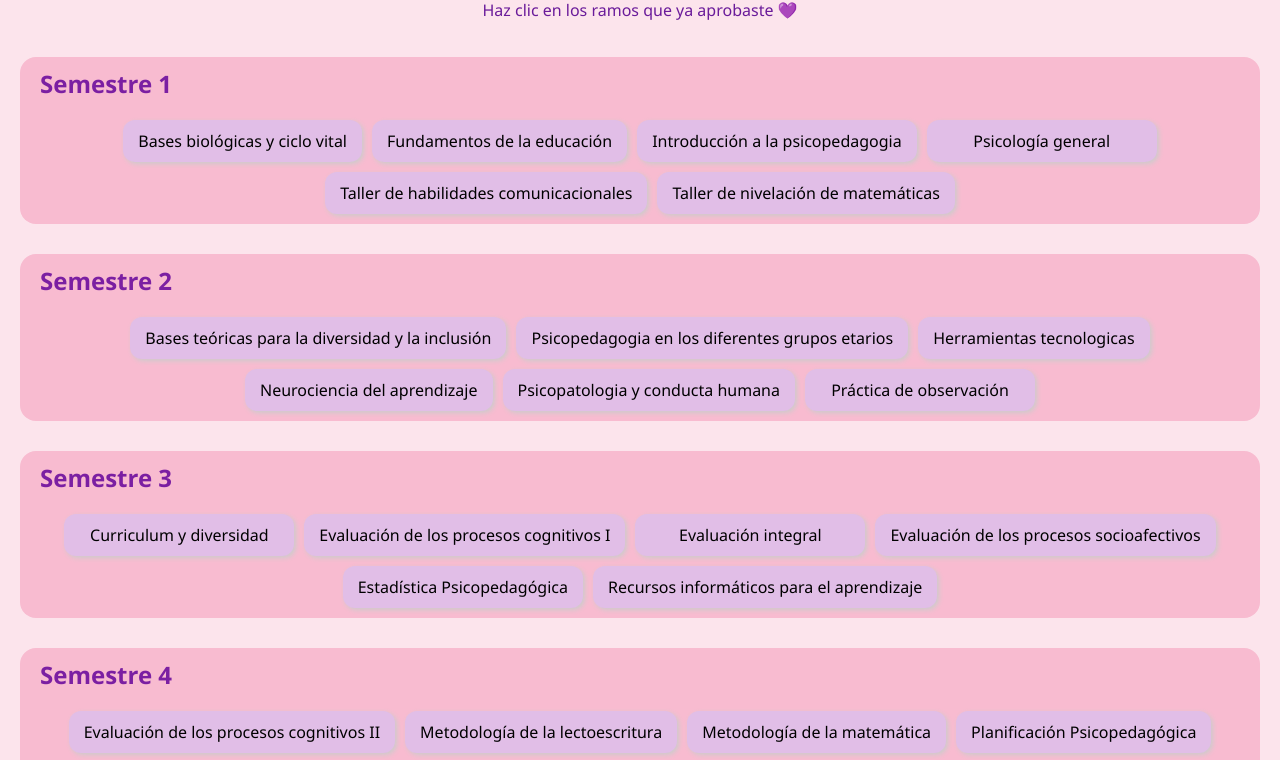
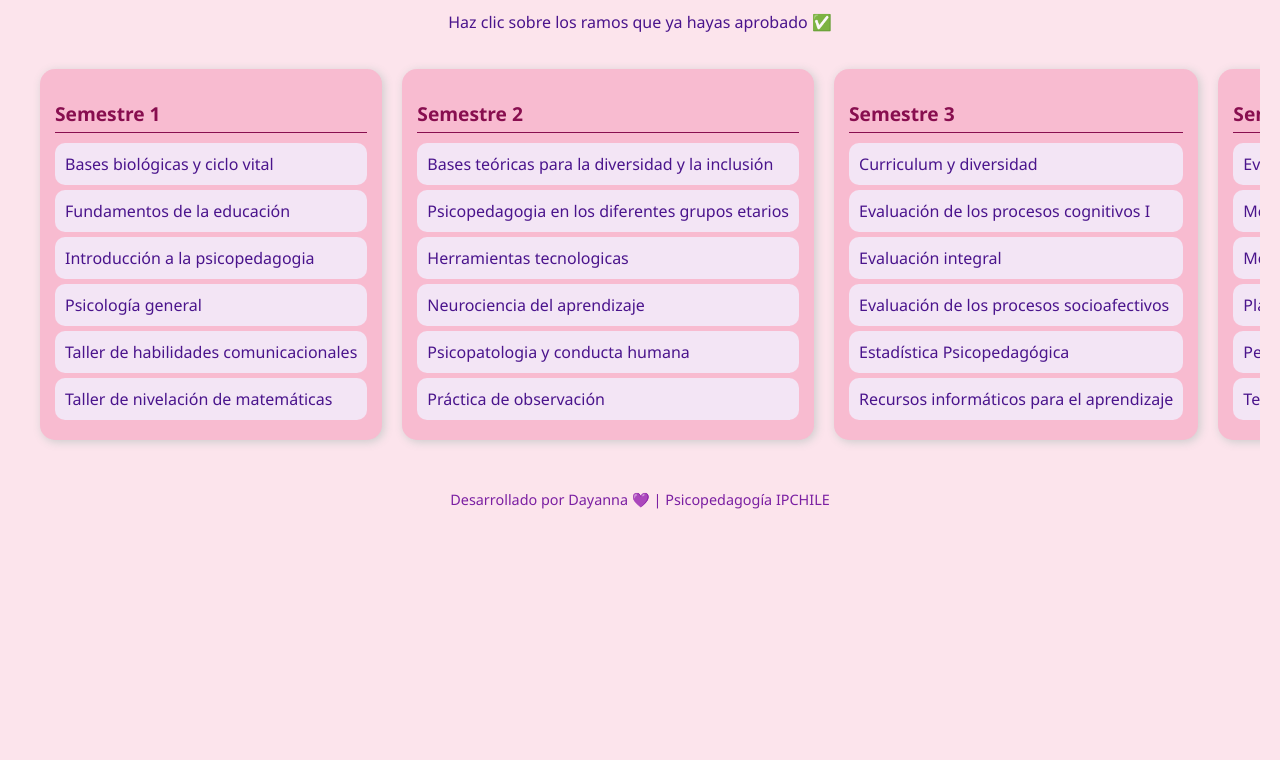
Before and after one commit to 2809-lpm/Malla-psicopedagogia-, a plain HTML site: page index.html in a window 1280 px wide. Shown: the part 95-855 px from the top of the page. After the commit the page ends 800 px from the top, so only its background shows below. Drawn offline with Linux system fonts and the light colour scheme.

Commit message:
Add files via upload

```diff
--- a/index.html
+++ b/index.html
@@ -1,69 +1,80 @@
-<!DOCTYPE html><html lang="es">
+
+<!DOCTYPE html>
+<html lang="es">
 <head>
-  <meta charset="UTF-8" />
-  <meta name="viewport" content="width=device-width, initial-scale=1.0" />
+  <meta charset="UTF-8">
   <title>Malla Psicopedagogía IPCHILE</title>
   <style>
     body {
-      font-family: 'Segoe UI', sans-serif;
+      font-family: "Segoe UI", sans-serif;
       background: #fce4ec;
+      color: #4a148c;
       margin: 0;
-      padding: 0;
-      text-align: center;
-    }
-    h1 {
-      color: #880e4f;
-      margin-top: 30px;
-    }
-    p {
-      color: #6a1b9a;
-    }
-    .malla-horizontal {
-      display: flex;
-      flex-direction: column;
-      gap: 30px;
       padding: 20px;
     }
+
+    h1 {
+      text-align: center;
+      color: #ad1457;
+    }
+
+    .semestres {
+      display: flex;
+      overflow-x: auto;
+      gap: 20px;
+      padding: 20px;
+    }
+
     .semestre {
-      display: flex;
-      flex-direction: row;
-      align-items: flex-start;
-      flex-wrap: wrap;
-      gap: 10px;
-      justify-content: center;
+      min-width: 250px;
       background: #f8bbd0;
+      border-radius: 15px;
+      padding: 15px;
+      box-shadow: 2px 2px 10px #ccc;
+      flex-shrink: 0;
+    }
+
+    .semestre h2 {
+      font-size: 1.2em;
+      color: #880e4f;
+      border-bottom: 1px solid #880e4f;
+      margin-bottom: 10px;
+      padding-bottom: 5px;
+    }
+
+    .ramo {
+      background: #f3e5f5;
+      margin: 5px 0;
       padding: 10px;
-      border-radius: 16px;
-    }
-    .semestre h2 {
-      width: 100%;
-      text-align: left;
-      color: #7b1fa2;
-      margin: 0 0 10px 10px;
-    }
-    .ramo {
-      background: #e1bee7;
-      padding: 10px 15px;
-      border-radius: 12px;
-      box-shadow: 2px 2px 5px #ccc;
+      border-radius: 10px;
       cursor: pointer;
       transition: 0.3s;
-      min-width: 200px;
-      text-align: center;
     }
+
     .ramo:hover {
       background: #ce93d8;
       color: white;
     }
+
     .aprobado {
-      background: #d1c4e9 !important;
+      background: #ba68c8 !important;
       text-decoration: line-through;
+    }
+
+    footer {
+      margin-top: 30px;
+      text-align: center;
+      font-size: 0.9em;
+      color: #7b1fa2;
     }
   </style>
 </head>
 <body>
   <h1>Malla Psicopedagogía IPCHILE</h1>
-  <p>Haz clic en los ramos que ya aprobaste 💜</p>  <div class="malla-horizontal"><div class="semestre">
+  <p style="text-align:center;">Haz clic sobre los ramos que ya hayas aprobado ✅</p>
+
+  <div class="semestres">
+    <div class="semestre">
       <h2>Semestre 1</h2>
       <div class="ramo" onclick="toggle(this)">Bases biológicas y ciclo vital</div>
       <div class="ramo" onclick="toggle(this)">Fundamentos de la educación</div>
@@ -72,7 +83,6 @@
       <div class="ramo" onclick="toggle(this)">Taller de habilidades comunicacionales</div>
       <div class="ramo" onclick="toggle(this)">Taller de nivelación de matemáticas</div>
     </div>
-
     <div class="semestre">
       <h2>Semestre 2</h2>
       <div class="ramo" onclick="toggle(this)">Bases teóricas para la diversidad y la inclusión</div>
@@ -82,7 +92,6 @@
       <div class="ramo" onclick="toggle(this)">Psicopatologia y conducta humana</div>
       <div class="ramo" onclick="toggle(this)">Práctica de observación</div>
     </div>
-
     <div class="semestre">
       <h2>Semestre 3</h2>
       <div class="ramo" onclick="toggle(this)">Curriculum y diversidad</div>
@@ -92,7 +101,6 @@
       <div class="ramo" onclick="toggle(this)">Estadística Psicopedagógica</div>
       <div class="ramo" onclick="toggle(this)">Recursos informáticos para el aprendizaje</div>
     </div>
-
     <div class="semestre">
       <h2>Semestre 4</h2>
       <div class="ramo" onclick="toggle(this)">Evaluación de los procesos cognitivos II</div>
@@ -102,7 +110,6 @@
       <div class="ramo" onclick="toggle(this)">Pensamiento innovador</div>
       <div class="ramo" onclick="toggle(this)">Tecnología y ambientes virtuales del aprendizaje</div>
     </div>
-
     <div class="semestre">
       <h2>Semestre 5</h2>
       <div class="ramo" onclick="toggle(this)">Evaluación de la lectoescritura</div>
@@ -112,7 +119,6 @@
       <div class="ramo" onclick="toggle(this)">Práctica de diagnóstico</div>
       <div class="ramo" onclick="toggle(this)">Psicopedagogia comunitaria</div>
     </div>
-
     <div class="semestre">
       <h2>Semestre 6</h2>
       <div class="ramo" onclick="toggle(this)">Intervención de las habilidades matemáticas I</div>
@@ -122,7 +128,6 @@
       <div class="ramo" onclick="toggle(this)">Elaboración de proyectos educacionales</div>
       <div class="ramo" onclick="toggle(this)">Práctica de intervención</div>
     </div>
-
     <div class="semestre">
       <h2>Semestre 7</h2>
       <div class="ramo" onclick="toggle(this)">Estudio de caso</div>
@@ -132,16 +137,21 @@
       <div class="ramo" onclick="toggle(this)">Metodología de la investigación</div>
       <div class="ramo" onclick="toggle(this)">Psicopedagogia y prevención</div>
     </div>
-
     <div class="semestre">
       <h2>Semestre 8</h2>
       <div class="ramo" onclick="toggle(this)">Taller de integración profesional</div>
       <div class="ramo" onclick="toggle(this)">Práctica profesional</div>
     </div>
+  </div>
 
-  </div>  <script>
+  <footer>
+    Desarrollado por Dayanna 💜 | Psicopedagogía IPCHILE
+  </footer>
+
+  <script>
     function toggle(element) {
-      element.classList.toggle('aprobado');
+      element.classList.toggle("aprobado");
     }
-  </script></body>
+  </script>
+</body>
 </html>
```
Lines whose indentation alone changed are shown as unchanged.
